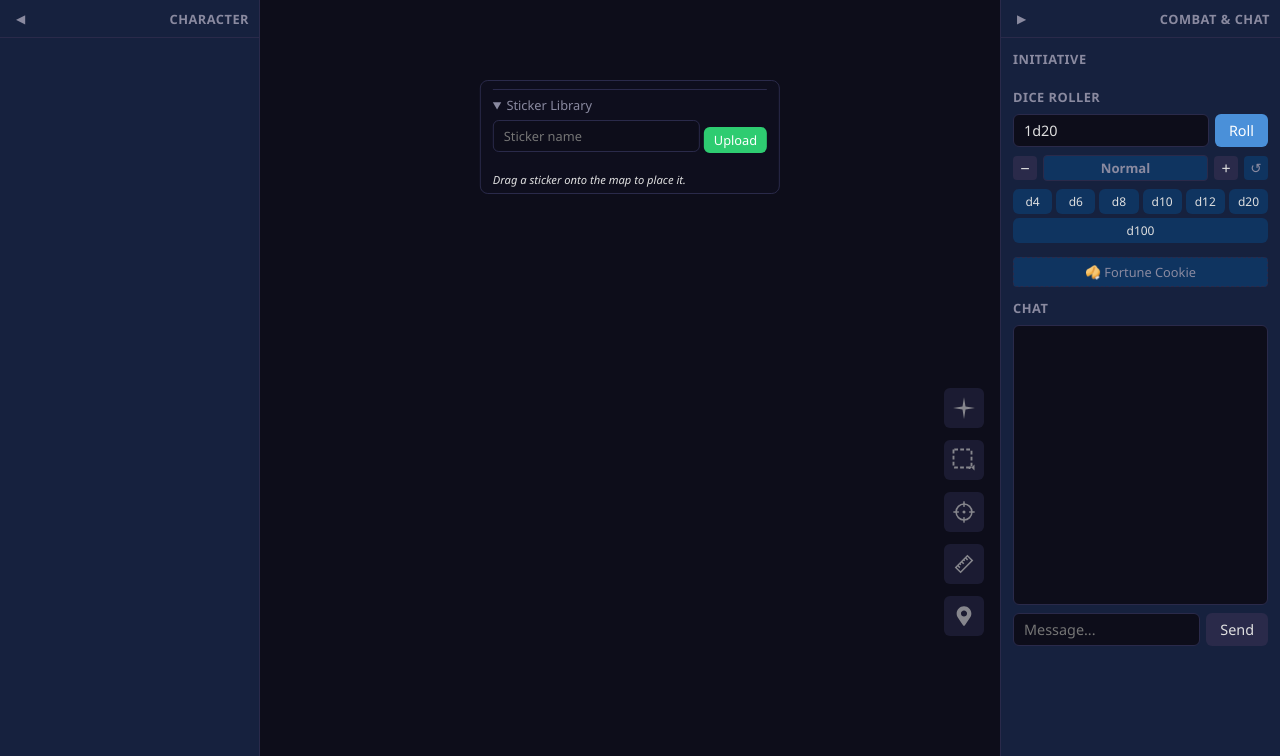
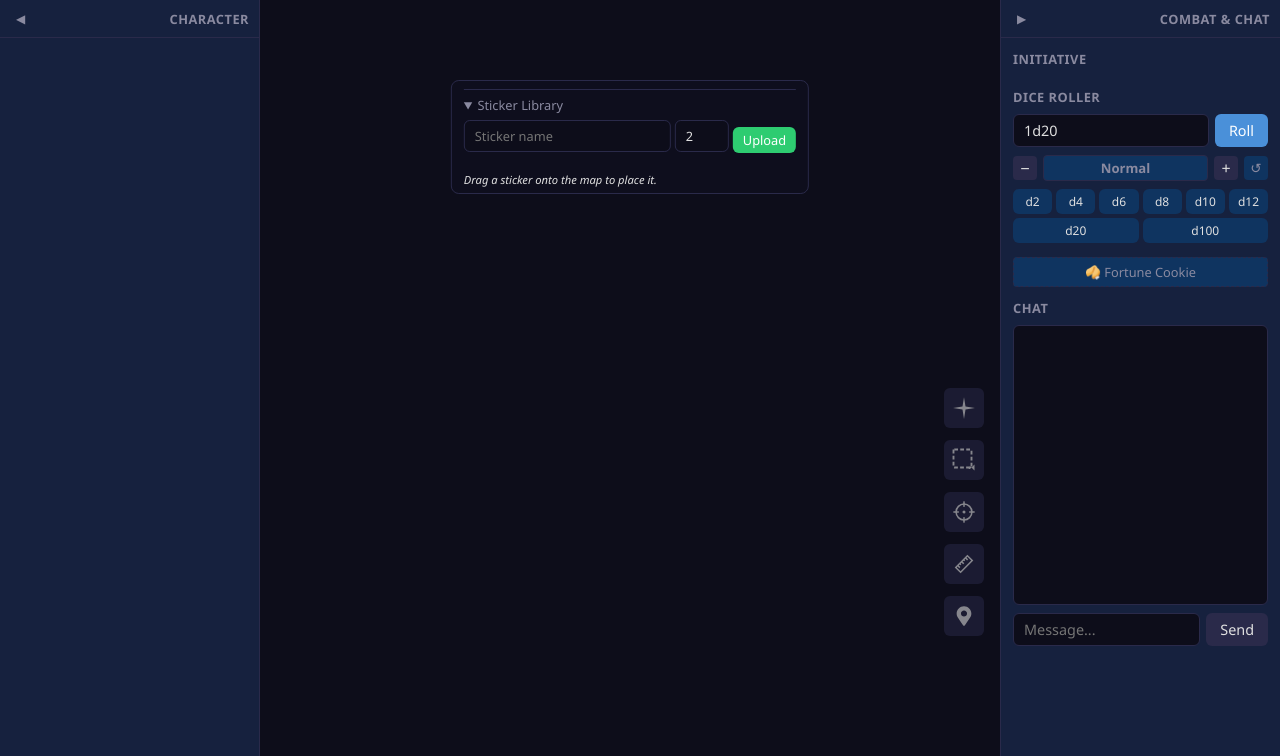
Before and after one commit to Davidandrocket/tabletop-vtt, a Flask app: template templates/session.html in a window 1280 px wide, after a click on "Sticker Library". Shown: the part 44-800 px from the top of the page. Run offline with Flask 3, Linux system fonts and the light colour scheme; the template is opened without the code that fills it, so the values that code supplies are empty; some libraries are stand-ins or nearby versions.

Commit message:
Sticker polish: split perms further, snap, default size, per-sticker lock
Four refinements on top of the sticker library:

1. Remove gating moved from "modify" to "add" — players driving a
   DM-placed vehicle sticker can move it around but can't delete it
   out from under the DM.

2. Hold Shift while dragging a sticker snaps the top-left to integer
   cells (live during drag, plus the emitted final position on release).

3. Per-library default size: each sticker library entry now stores a
   default_size (max-dim cells used at spawn). Set at upload via a
   small number input next to the name, editable inline on each
   library card via the rename handler (which now accepts default_size).
   Existing entries default to 2.0, matching prior behavior.

4. Per-sticker lock toggle (DM only):
   - DM presses L while a sticker is selected to toggle locked.
   - Locked stickers reject update_sticker and remove_sticker from
     non-DMs (and only the DM can flip the locked field).
   - For players: locked stickers are fully non-interactive — they
     get no visual indicator at all, keeping the map immersive.
   - For the DM: a thin dashed yellow outline appears on hover so
     they can identify locked stickers without scanning by clicking.
     Blue selection outline takes priority when active.

Co-Authored-By: Claude Sonnet 4.6 <noreply@anthropic.com>

```diff
--- a/app.py
+++ b/app.py
@@ -193,6 +193,13 @@ def init_db():
                 image_url TEXT    NOT NULL
             )
         """)
+        for col, defn in [
+            ("default_size", "REAL DEFAULT 2.0"),  # max-dim cells used at spawn time
+        ]:
+            try:
+                conn.execute(f"ALTER TABLE sticker_library ADD COLUMN {col} {defn}")
+            except sqlite3.OperationalError:
+                pass
 
         conn.execute("""
             CREATE TABLE IF NOT EXISTS token_library (
@@ -2176,29 +2183,49 @@ def on_save_sticker_to_library(data):
     image_url = str(data.get("image_url", "")).strip()
     if not image_url:
         return
+    try:
+        default_size = max(0.25, min(50.0, float(data.get("default_size", 2.0))))
+    except (TypeError, ValueError):
+        default_size = 2.0
     with get_db() as conn:
         conn.execute(
-            "INSERT INTO sticker_library (name, image_url) VALUES (?, ?)",
-            (name, image_url),
+            "INSERT INTO sticker_library (name, image_url, default_size) VALUES (?, ?, ?)",
+            (name, image_url, default_size),
         )
     emit("sticker_library_updated", {"entries": db_load_sticker_library()}, room=info["code"])
 
 
 @socketio.on("rename_sticker_library_entry")
 def on_rename_sticker_library_entry(data):
+    """Update a sticker library entry's name and/or default_size. At least
+    one must be provided. (Name is left unchanged if blank.)"""
     info = socket_info.get(request.sid)
     if not info:
         return
     if not _sticker_add_allowed(info, sessions.get(info["code"])):
         return
     entry_id = data.get("id")
-    name = str(data.get("name", "")).strip()[:50]
-    if entry_id is None or not name:
-        return
+    if entry_id is None:
+        return
+    name = str(data.get("name", "")).strip()[:50] if "name" in data else None
+    default_size = None
+    if "default_size" in data:
+        try:
+            default_size = max(0.25, min(50.0, float(data["default_size"])))
+        except (TypeError, ValueError):
+            default_size = None
+    sets, vals = [], []
+    if name:
+        sets.append("name = ?"); vals.append(name)
+    if default_size is not None:
+        sets.append("default_size = ?"); vals.append(default_size)
+    if not sets:
+        return
+    vals.append(int(entry_id))
     with get_db() as conn:
         conn.execute(
-            "UPDATE sticker_library SET name = ? WHERE id = ?",
-            (name, int(entry_id)),
+            f"UPDATE sticker_library SET {', '.join(sets)} WHERE id = ?",
+            tuple(vals),
         )
     emit("sticker_library_updated", {"entries": db_load_sticker_library()}, room=info["code"])
 
@@ -2241,7 +2268,7 @@ def on_delete_sticker_library_entry(data):
 
 # Sticker instances (per-map, all roles can place/move/resize/rotate)
 
-def _make_sticker(*, library_id, image_url, name, x, y, width=2.0, height=2.0, rotation=0.0):
+def _make_sticker(*, library_id, image_url, name, x, y, width=2.0, height=2.0, rotation=0.0, locked=False):
     return {
         "id": str(uuid.uuid4())[:8],
         "library_id": library_id,
@@ -2252,6 +2279,7 @@ def _make_sticker(*, library_id, image_url, name, x, y, width=2.0, height=2.0, r
         "width": float(width),
         "height": float(height),
         "rotation": float(rotation),
+        "locked": bool(locked),
     }
 
 
@@ -2313,12 +2341,19 @@ def on_update_sticker(data):
     if sid not in stickers:
         return
     sticker = stickers[sid]
+    is_dm = info.get("role") == "dm"
+    # Locked stickers can only be modified by the DM. (DM can also unlock here.)
+    if sticker.get("locked") and not is_dm:
+        return
     for field in ("x", "y", "width", "height", "rotation"):
         if field in data:
             try:
                 sticker[field] = float(data[field])
             except (TypeError, ValueError):
                 pass
+    # Only the DM can flip the lock state.
+    if "locked" in data and is_dm:
+        sticker["locked"] = bool(data["locked"])
     # Clamp size to sane bounds
     sticker["width"]  = max(0.25, min(50.0, sticker["width"]))
     sticker["height"] = max(0.25, min(50.0, sticker["height"]))
@@ -2334,13 +2369,20 @@ def on_remove_sticker(data):
     sess = sessions.get(code)
     if not sess:
         return
-    if not _sticker_modify_allowed(info, sess):
+    # Removing a placed sticker is gated by the *add* permission, not modify —
+    # players driving a DM-placed vehicle sticker should be able to move it
+    # but not delete it out from under the DM.
+    if not _sticker_add_allowed(info, sess):
         return
     sid = data.get("id")
     stickers = sess.setdefault("stickers", {})
-    if sid in stickers:
-        del stickers[sid]
-        emit("sticker_removed", {"id": sid}, room=code)
+    if sid not in stickers:
+        return
+    # Locked stickers can only be removed by the DM, regardless of permission.
+    if stickers[sid].get("locked") and info.get("role") != "dm":
+        return
+    del stickers[sid]
+    emit("sticker_removed", {"id": sid}, room=code)
 
 
 @socketio.on("roll_dice")
--- a/static/css/style.css
+++ b/static/css/style.css
@@ -932,6 +932,18 @@ h4 { font-size: 0.75rem; text-transform: uppercase; letter-spacing: 0.5px;
   white-space: nowrap;
   width: 100%;
 }
+.sticker-default-size {
+  width: 100%;
+  font-size: 0.66rem;
+  padding: 1px 3px;
+  margin: 0;
+  text-align: center;
+  background: var(--bg);
+  border: 1px solid var(--border);
+  border-radius: 3px;
+  color: var(--text);
+}
+.sticker-default-size:disabled { opacity: 0.5; }
 .sticker-library-card .lib-delete {
   position: absolute;
   top: -2px; right: -2px;
--- a/static/js/main.js
+++ b/static/js/main.js
@@ -1517,11 +1517,13 @@ if (_mapContainer) {
     }
     const stickerLibId = e.dataTransfer.getData("sticker_library_id");
     if (stickerLibId) {
-      // Use the image's natural aspect ratio so the sticker isn't squished. Max dim = 2 cells.
+      // Use the image's natural aspect ratio so the sticker isn't squished.
+      // Max dim = the library entry's configured default_size (set at upload).
       const aspect = parseFloat(e.dataTransfer.getData("sticker_aspect")) || 1;
+      const maxDim = Math.max(0.25, Math.min(50, parseFloat(e.dataTransfer.getData("sticker_default_size")) || 2));
       let width, height;
-      if (aspect >= 1) { width = 2; height = 2 / aspect; }
-      else             { width = 2 * aspect; height = 2; }
+      if (aspect >= 1) { width = maxDim; height = maxDim / aspect; }
+      else             { width = maxDim * aspect; height = maxDim; }
       socket.emit("spawn_library_sticker", {
         library_id: parseInt(stickerLibId),
         col: cell.col, row: cell.row,
@@ -1546,20 +1548,42 @@ function renderStickerLibrary(entries) {
     card.className = "sticker-library-card";
     card.draggable = true;
     card.dataset.stickerLibraryId = entry.id;
+    const defaultSize = (typeof entry.default_size === "number" && entry.default_size > 0)
+      ? entry.default_size : 2;
+    card.dataset.defaultSize = String(defaultSize);
     card.title = "Drag onto map to place";
+    const canEdit = ROLE === "dm" || window._playersCanUseStickers !== false;
     card.innerHTML = `
       <img class="sticker-thumb" src="${entry.image_url}" alt="">
       <span class="sticker-lib-name">${escapeHtml(entry.name)}</span>
+      <input class="sticker-default-size" type="number" min="0.25" max="50" step="0.25"
+             value="${defaultSize}" title="Default size (cells) when placed"
+             ${canEdit ? "" : "disabled"}>
       <button class="lib-delete" onclick="deleteStickerLibraryEntry(${entry.id})" title="Delete">×</button>
     `;
+    // Drag carries the entry id + aspect ratio + current default size
     card.addEventListener("dragstart", (e) => {
       e.dataTransfer.setData("sticker_library_id", entry.id);
+      e.dataTransfer.setData("sticker_default_size", card.dataset.defaultSize || "2");
       e.dataTransfer.effectAllowed = "copy";
-      // Capture natural aspect ratio so the spawned sticker matches the image
       const img = card.querySelector("img.sticker-thumb");
       const w = img?.naturalWidth, h = img?.naturalHeight;
       if (w && h) e.dataTransfer.setData("sticker_aspect", String(w / h));
     });
+    // Inline edit: changes broadcast and persist via rename handler (now supports default_size)
+    const sizeInput = card.querySelector(".sticker-default-size");
+    if (sizeInput) {
+      // Prevent the number input from initiating a drag of the card
+      sizeInput.addEventListener("mousedown", (ev) => ev.stopPropagation());
+      const commit = () => {
+        const val = Math.max(0.25, Math.min(50, parseFloat(sizeInput.value) || 2));
+        sizeInput.value = val;
+        card.dataset.defaultSize = String(val);
+        socket.emit("rename_sticker_library_entry", { id: entry.id, default_size: val });
+      };
+      sizeInput.addEventListener("change", commit);
+      sizeInput.addEventListener("blur", commit);
+    }
     list.appendChild(card);
   }
 }
@@ -1577,6 +1601,7 @@ if (stickerInput) {
     const file = stickerInput.files?.[0];
     const errEl = document.getElementById("sticker-upload-error");
     const nameEl = document.getElementById("sticker-name-input");
+    const sizeEl = document.getElementById("sticker-default-size-input");
     if (!file) return;
     if (errEl) errEl.classList.add("hidden");
     const fd = new FormData();
@@ -1586,7 +1611,10 @@ if (stickerInput) {
       const data = await r.json();
       if (!r.ok) throw new Error(data.error || "Upload failed");
       const name = (nameEl?.value || "").trim() || file.name.replace(/\.[^.]+$/, "");
-      socket.emit("save_sticker_to_library", { name, image_url: data.url });
+      const defaultSize = Math.max(0.25, Math.min(50, parseFloat(sizeEl?.value) || 2));
+      socket.emit("save_sticker_to_library", {
+        name, image_url: data.url, default_size: defaultSize,
+      });
       if (nameEl) nameEl.value = "";
       stickerInput.value = "";
     } catch (err) {
--- a/static/js/map.js
+++ b/static/js/map.js
@@ -1982,11 +1982,12 @@ function addStickerToMap(sticker) {
     return;
   }
   stickerData[sticker.id] = { ...sticker };
-  // Whether placed stickers are interactive depends on the "modify" toggle
-  // (distinct from the "add/upload" toggle). DMs are always interactive.
+  // Interactivity rules:
+  //  - DM always interactive.
+  //  - Players: must have modify permission AND sticker not locked.
   const isDM = document.body.dataset.role === "dm";
   const playerCanModify = window._playersCanModifyStickers !== false;
-  const interactive = isDM || playerCanModify;
+  const interactive = isDM || (playerCanModify && !sticker.locked);
   const node = new Konva.Image({
     image: null,  // set when loaded
     width:  sticker.width  * GRID,
@@ -2002,6 +2003,28 @@ function addStickerToMap(sticker) {
   });
   node._stickerId = sticker.id;
   stickerLayer.add(node);
+  // Locked indicator: thin dashed yellow shown only on DM hover. Players
+  // never see anything (just the lack of interactivity). Hover handlers
+  // below check the current lock state at the moment of hover, so we
+  // don't need to add/remove listeners as the lock state changes.
+  if (isDM) {
+    node.on("mouseenter", () => {
+      const cur = stickerData[sticker.id];
+      if (!cur?.locked) return;
+      if (selectedStickerId === sticker.id) return;  // blue selection wins
+      node.stroke("#f39c12");
+      node.strokeWidth(1);
+      node.dash([4, 3]);
+      stickerLayer.batchDraw();
+    });
+    node.on("mouseleave", () => {
+      if (selectedStickerId === sticker.id) return;
+      node.stroke(null);
+      node.strokeWidth(0);
+      node.dash([]);
+      stickerLayer.batchDraw();
+    });
+  }
   _loadStickerImage(sticker.image_url).then(img => {
     if (img) { node.image(img); stickerLayer.batchDraw(); }
   });
@@ -2009,16 +2032,32 @@ function addStickerToMap(sticker) {
     e.cancelBubble = true;
     selectSticker(sticker.id);
   });
-  node.on("dragend", () => {
+  // Hold Shift while dragging to snap the top-left to integer cells.
+  // We override Konva's mouse-tracked position to the snapped one each
+  // dragmove tick; on dragend the emitted position uses the snapped value.
+  node.on("dragmove", (e) => {
+    const s = stickerData[sticker.id];
+    if (s && e.evt && e.evt.shiftKey) {
+      const tlx = Math.round(node.x() / GRID - s.width  / 2);
+      const tly = Math.round(node.y() / GRID - s.height / 2);
+      node.x((tlx + s.width  / 2) * GRID);
+      node.y((tly + s.height / 2) * GRID);
+    }
+    if (selectedStickerId === sticker.id) _updateStickerHandlePositions();
+  });
+  node.on("dragend", (e) => {
     const s = stickerData[sticker.id];
     if (!s) return;
-    const newX = node.x() / GRID - s.width  / 2;
-    const newY = node.y() / GRID - s.height / 2;
+    let newX = node.x() / GRID - s.width  / 2;
+    let newY = node.y() / GRID - s.height / 2;
+    if (e.evt && e.evt.shiftKey) {
+      newX = Math.round(newX);
+      newY = Math.round(newY);
+      node.x((newX + s.width  / 2) * GRID);
+      node.y((newY + s.height / 2) * GRID);
+    }
     s.x = newX; s.y = newY;
     window.socketEmit?.("update_sticker", { id: sticker.id, x: newX, y: newY });
-    if (selectedStickerId === sticker.id) _updateStickerHandlePositions();
-  });
-  node.on("dragmove", () => {
     if (selectedStickerId === sticker.id) _updateStickerHandlePositions();
   });
   stickerNodes[sticker.id] = node;
@@ -2043,6 +2082,22 @@ function updateStickerOnMap(sticker) {
   node.x((sticker.x + sticker.width  / 2) * GRID);
   node.y((sticker.y + sticker.height / 2) * GRID);
   node.rotation(sticker.rotation || 0);
+  // React to lock state changes — re-apply interactivity. No persistent
+  // outline; the DM-only hover handler shows the lock indicator when needed.
+  const isDM = document.body.dataset.role === "dm";
+  const playerCanModify = window._playersCanModifyStickers !== false;
+  const interactive = isDM || (playerCanModify && !sticker.locked);
+  node.draggable(interactive);
+  node.listening(interactive);
+  if (selectedStickerId === sticker.id) {
+    node.stroke("#4a90d9");
+    node.strokeWidth(2);
+    node.dash([]);
+  } else {
+    node.stroke(null);
+    node.strokeWidth(0);
+    node.dash([]);
+  }
   // Only reload the underlying image source if the URL actually changed.
   // Important: don't clobber an animated sticker's live canvas with the
   // static <img> on every move/rotate/resize.
@@ -2120,6 +2175,7 @@ function deselectSticker() {
   if (node) {
     node.stroke(null);
     node.strokeWidth(0);
+    node.dash([]);
   }
   for (const h of stickerHandleNodes) h.destroy();
   stickerHandleNodes = [];
@@ -2292,15 +2348,27 @@ function _updateStickerHandlePositions(opts) {
   }
 }
 
-// Delete selected sticker on Del / Backspace (any role, no input focused)
+// Sticker keyboard shortcuts:
+//   Del / Backspace — remove (gated by "add" permission)
+//   L (DM only)     — toggle lock on the selected sticker
 window.addEventListener("keydown", (e) => {
   if (!selectedStickerId) return;
   const tag = document.activeElement?.tagName;
   if (tag === "INPUT" || tag === "TEXTAREA" || document.activeElement?.isContentEditable) return;
+  const isDM = document.body.dataset.role === "dm";
   if (e.key === "Delete" || e.key === "Backspace") {
+    if (!isDM && window._playersCanUseStickers === false) return;
     e.preventDefault();
     const id = selectedStickerId;
     window.socketEmit?.("remove_sticker", { id });
+  } else if ((e.key === "l" || e.key === "L") && isDM) {
+    const s = stickerData[selectedStickerId];
+    if (!s) return;
+    e.preventDefault();
+    window.socketEmit?.("update_sticker", {
+      id: selectedStickerId,
+      locked: !s.locked,
+    });
   }
 });
 
--- a/templates/session.html
+++ b/templates/session.html
@@ -216,6 +216,7 @@
             <div class="sticker-upload-row">
               <input id="sticker-upload-input" type="file" accept=".png,.svg,.webp,.gif" style="display:none">
               <input id="sticker-name-input" type="text" placeholder="Sticker name" maxlength="50" class="profile-name-input">
+              <input id="sticker-default-size-input" type="number" min="0.25" max="50" step="0.25" value="2" title="Default size in cells when placed (max dimension)" class="profile-name-input" style="width:54px;flex:0 0 54px;">
               <button id="sticker-upload-btn" class="btn-sm btn-green" onclick="document.getElementById('sticker-upload-input').click()">Upload</button>
             </div>
             <div id="sticker-upload-error" class="error-text hidden"></div>
@@ -317,6 +318,7 @@
             <button class="adv-reset" onclick="resetAdvantage()" title="Reset to normal">↺</button>
           </div>
           <div class="dice-presets">
+            <button onclick="quickRoll('1d2')">d2</button>
             <button onclick="quickRoll('1d4')">d4</button>
             <button onclick="quickRoll('1d6')">d6</button>
             <button onclick="quickRoll('1d8')">d8</button>
```
